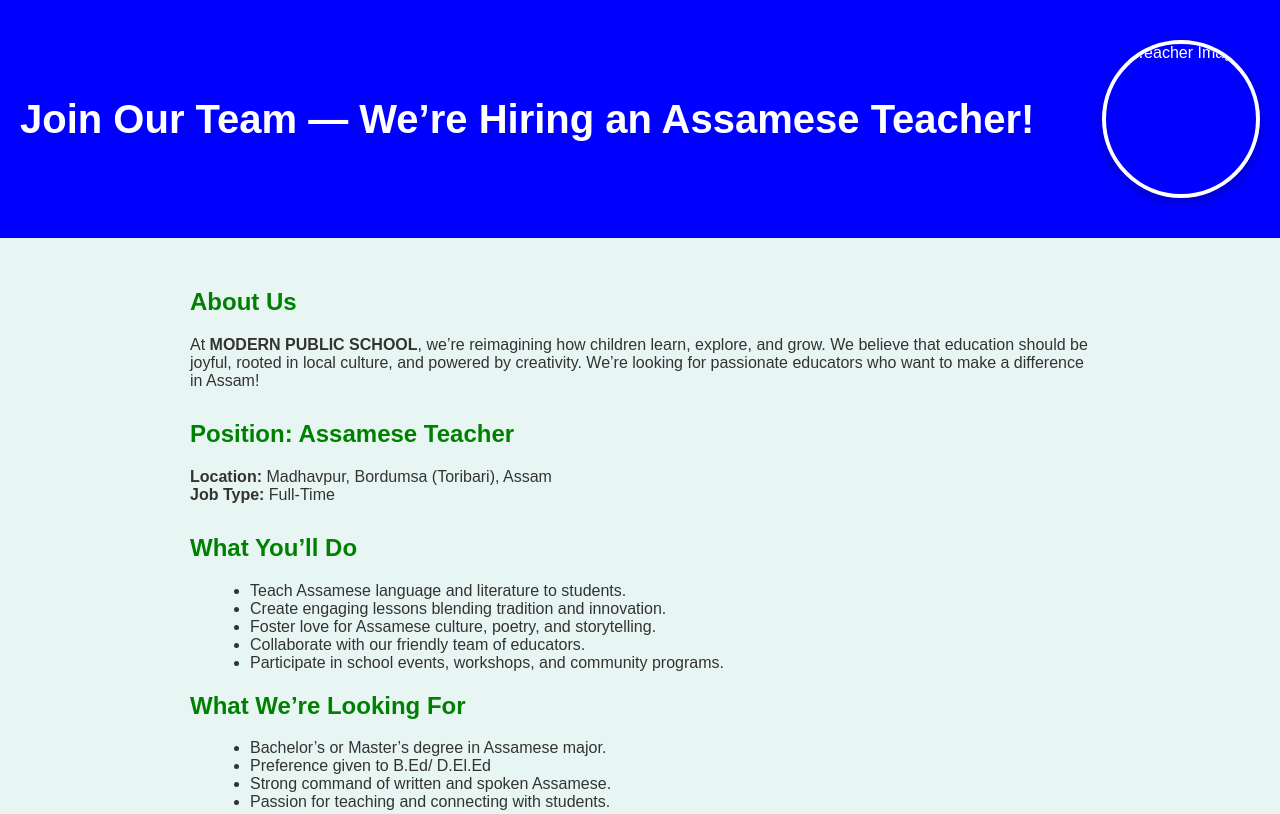
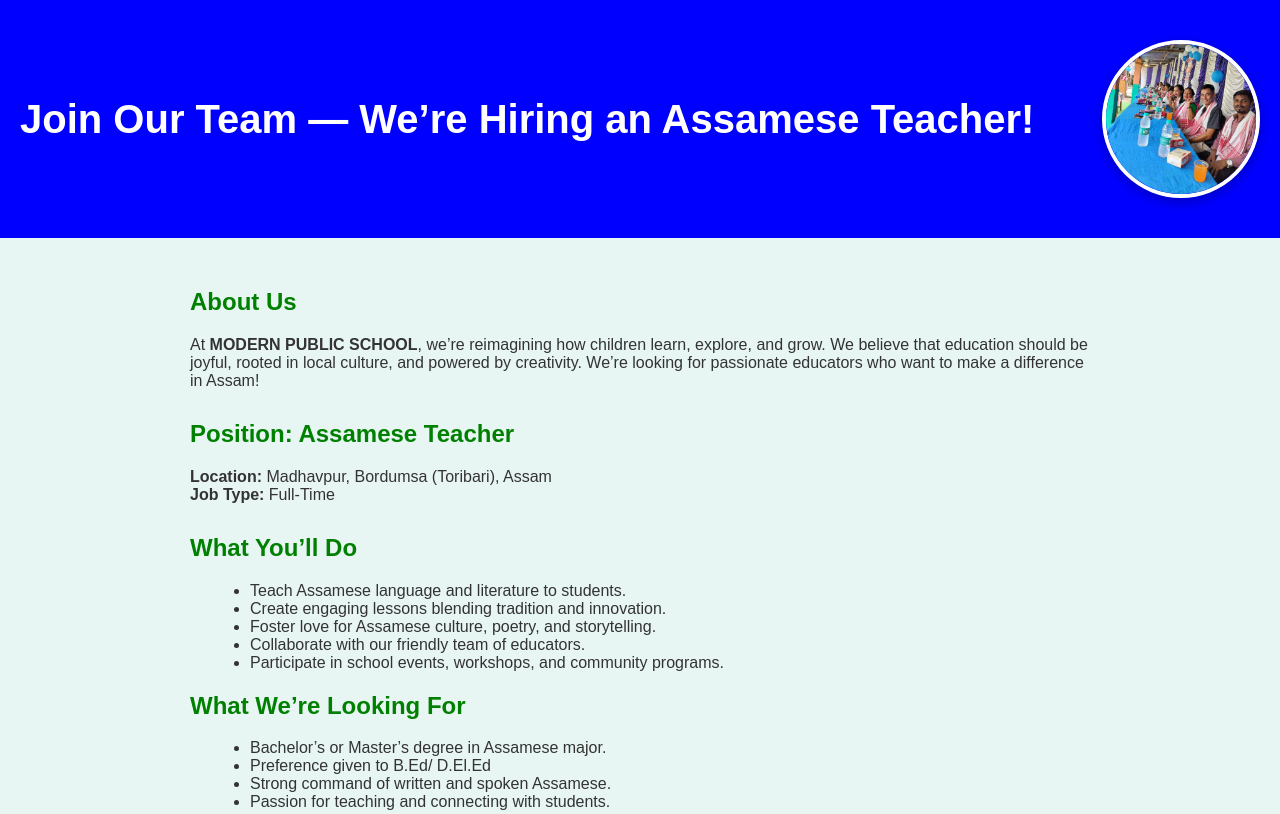
Before and after one commit to kabir12331/Teacher-hiring, a plain HTML site: page index.html in a window 1280 px wide. Shown: the top 814 px of the page. Drawn offline with Linux system fonts and the light colour scheme.

Commit message:
Fix HTML encoding issues in index.html

```diff
--- a/index.html
+++ b/index.html
@@ -103,7 +103,7 @@
   <header>
     <div class="header-container">
     <h1>Join Our Team — We’re Hiring an Assamese Teacher!</h1>
-  <img src="image/logo.jpg" alt="Teacher Image" class="header-image" onclick="openPopup(this)">
+  <img src="logo.jpg" alt="Teacher Image" class="header-image" onclick="openPopup(this)">
 
   <!-- Popup Modal -->
 <div id="imagePopup" class="popup" onclick="closePopup()">
```
